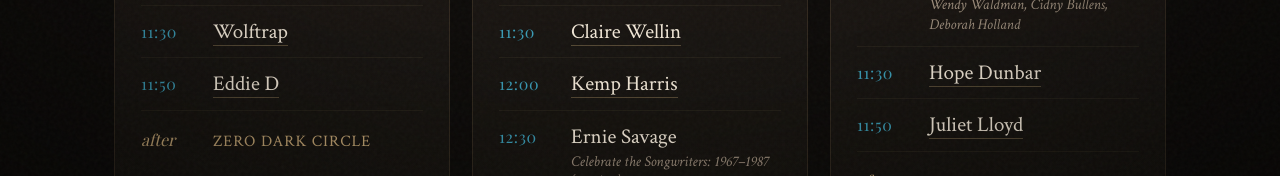
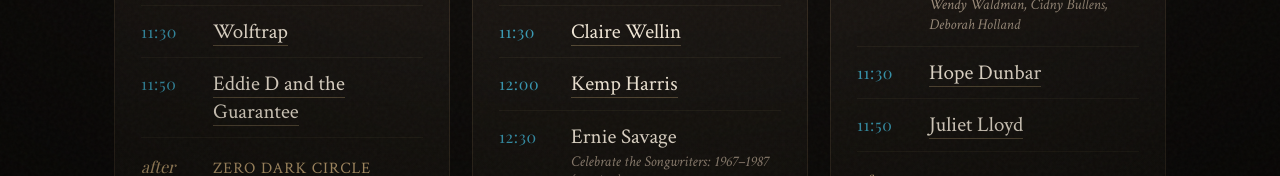
Before and after one commit to erniesavage/ernie-savage-booking, a Next.js app: page /nerfa in a window 1280 px wide. Shown: the part 616-792 px from the top of the page. Built offline with nearby package versions, Linux system fonts and the light colour scheme; a web font is replaced by a local one.

Commit message:
NERFA-page-Eddie-D-and-the-Guarantee

```diff
--- a/src/app/nerfa/page.tsx
+++ b/src/app/nerfa/page.tsx
@@ -30,7 +30,7 @@ const NIGHTS: Night[] = [
       { time: '10:30', name: 'Ernie Savage', note: 'Celebrate Nilsson' },
       { time: '11:00', name: 'Matt Nakoa', url: 'https://mattnakoa.com' },
       { time: '11:30', name: 'Wolftrap', url: 'https://wolftrap.band' },
-      { time: '11:50', name: 'Eddie D', url: 'https://eddiedandtheguarantee.com' },
+      { time: '11:50', name: 'Eddie D and the Guarantee', url: 'https://eddiedandtheguarantee.com' },
     ],
   },
   {
```
